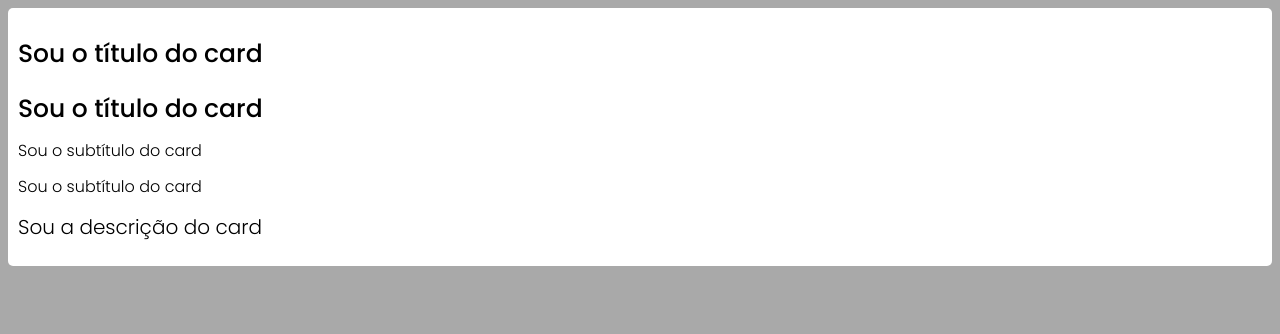
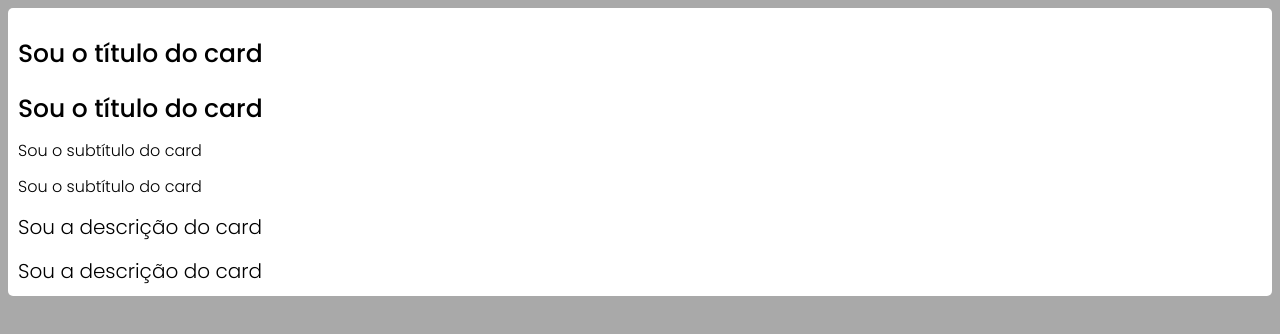
Before and after one commit to thiago-desenv/fundamentos-angular-v17, an Angular app: page / in a window 1280 px wide. Shown: the top 334 px of the page. Built offline with nearby package versions, Linux system fonts and the light colour scheme.

Commit message:
Criado a diretiva card-text-description e aplicado no app.component.html

```diff
--- a/src/app/app.component.html
+++ b/src/app/app.component.html
@@ -5,7 +5,8 @@
   <h1 class="ca-u-card-text-subtitle">Sou o subtítulo do card</h1>
   <app-card-text-subtitle>Sou o subtítulo do card</app-card-text-subtitle>
 
-  <h1 class="ca-u-card-text-description"> Sou a descrição do card</h1>
+  <h1 class="ca-u-card-text-description">Sou a descrição do card</h1>
+  <app-card-text-description>Sou a descrição do card</app-card-text-description>
 </div>
 
 <!--
--- a/src/app/app.module.ts
+++ b/src/app/app.module.ts
@@ -17,6 +17,7 @@ import { FocusSecondInputDirective } from './directives/focus-second-input.direc
 import { XssComponent } from './xss/xss.component';
 import { CardTextTitleDirective } from './components/card/directives/card-text-title.directive';
 import { CardTextSubtitleDirective } from './components/card/directives/card-text-subtitle.directive';
+import { CardTextDescriptionDirective } from './components/card/directives/card-text-description.directive';
 
 @NgModule({
   declarations: [
@@ -33,7 +34,8 @@ import { CardTextSubtitleDirective } from './components/card/directives/card-tex
     FocusSecondInputDirective,
     XssComponent,
     CardTextTitleDirective,
-    CardTextSubtitleDirective
+    CardTextSubtitleDirective,
+    CardTextDescriptionDirective
   ],
   imports: [
     BrowserModule,
--- /dev/null
+++ b/src/app/components/card/directives/card-text-description.directive.ts
@@ -0,0 +1,7 @@
+import { Directive } from '@angular/core';
+
+@Directive({
+  selector: 'app-card-text-description',
+  host: { 'class': 'ca-u-card-text-description' }
+})
+export class CardTextDescriptionDirective {}
```
Also changed, not shown: 1 other file (tests, documents, lock files or other folders).
